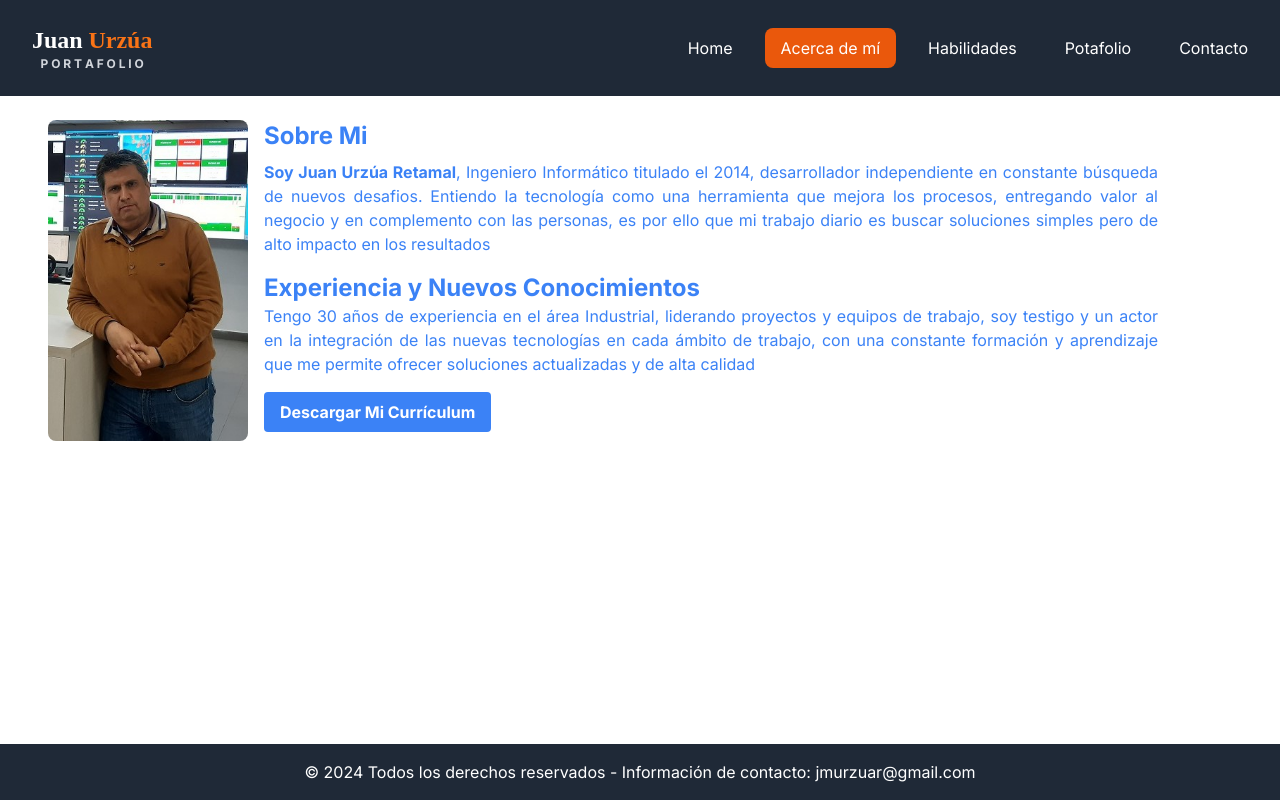
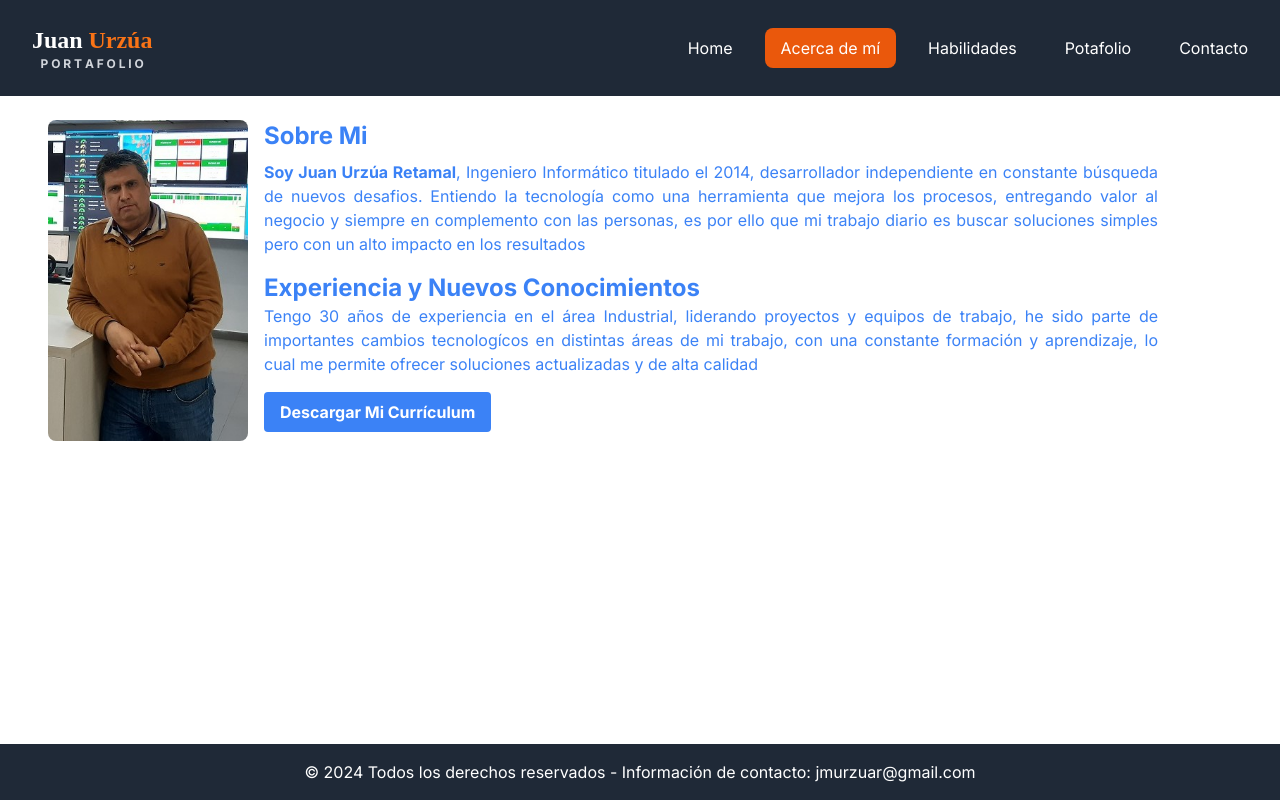
Before and after one commit to jmurzuar/PY6-portafolio, a Next.js app: page /about in a window 1280 px wide. Built offline with nearby package versions, Linux system fonts and the light colour scheme.

Commit message:
ajustes3 sab commit

```diff
--- a/src/app/about/page.js
+++ b/src/app/about/page.js
@@ -17,10 +17,10 @@ const AboutPage = () => {
 
         <div className="lg:w-3/4 lg:ml-4 mt-4 lg:mt-0">
           <h1 className="text-2xl font-bold mb-2 text-blue-500">Sobre Mi</h1>
-          <p className="text-justify text-blue-500"><strong>Soy Juan Urzúa Retamal</strong>, Ingeniero Informático titulado el 2014, desarrollador independiente en constante búsqueda de nuevos desafios. Entiendo la tecnología como una herramienta que mejora los procesos, entregando valor al negocio y en complemento con las personas, es por ello que mi trabajo diario es buscar soluciones simples pero de alto impacto en los resultados</p>
+          <p className="text-justify text-blue-500"><strong>Soy Juan Urzúa Retamal</strong>, Ingeniero Informático titulado el 2014, desarrollador independiente en constante búsqueda de nuevos desafios. Entiendo la tecnología como una herramienta que mejora los procesos, entregando valor al negocio y siempre en complemento con las personas, es por ello que mi trabajo diario es buscar soluciones simples pero con un alto impacto en los resultados</p>
 
           <h1 className="text-2xl font-bold mt-4 text-blue-500">Experiencia y Nuevos Conocimientos</h1>
-          <p className="mb-4 text-justify text-blue-500">Tengo 30 años de experiencia en el área Industrial, liderando proyectos y equipos de trabajo, soy testigo y un actor en la integración de las nuevas tecnologías en cada ámbito de trabajo, con una constante formación y aprendizaje que me permite ofrecer soluciones actualizadas y de alta calidad</p>
+          <p className="mb-4 text-justify text-blue-500">Tengo 30 años de experiencia en el área Industrial, liderando proyectos y equipos de trabajo, he sido parte de importantes cambios tecnologícos en distintas áreas de mi trabajo, con una constante formación y aprendizaje, lo cual me permite ofrecer soluciones actualizadas y de alta calidad</p>
 
           <div className="lg:mb-14 mb-20">
           <DownloadButton />
--- a/src/components/downloadButton.jsx
+++ b/src/components/downloadButton.jsx
@@ -5,8 +5,8 @@ const DownloadButton = () => {
   const handleDownload = () => {
     // Crear un elemento <a> y simular un clic para iniciar la descarga
     const link = document.createElement('a');
-    link.href = '/cv.pdf'; // Ruta relativa al archivo PDF en la carpeta public
-    link.download = 'cv.pdf'; // Nombre del archivo a descargar
+    link.href = '/cv-Juan-Urzua.pdf'; // Ruta relativa al archivo PDF en la carpeta public
+    link.download = 'cv-Juan-Urzua.pdf'; // Nombre del archivo a descargar
     link.click();
   };
 
```
Also changed, not shown: 2 other files (tests, documents, lock files or other folders).
